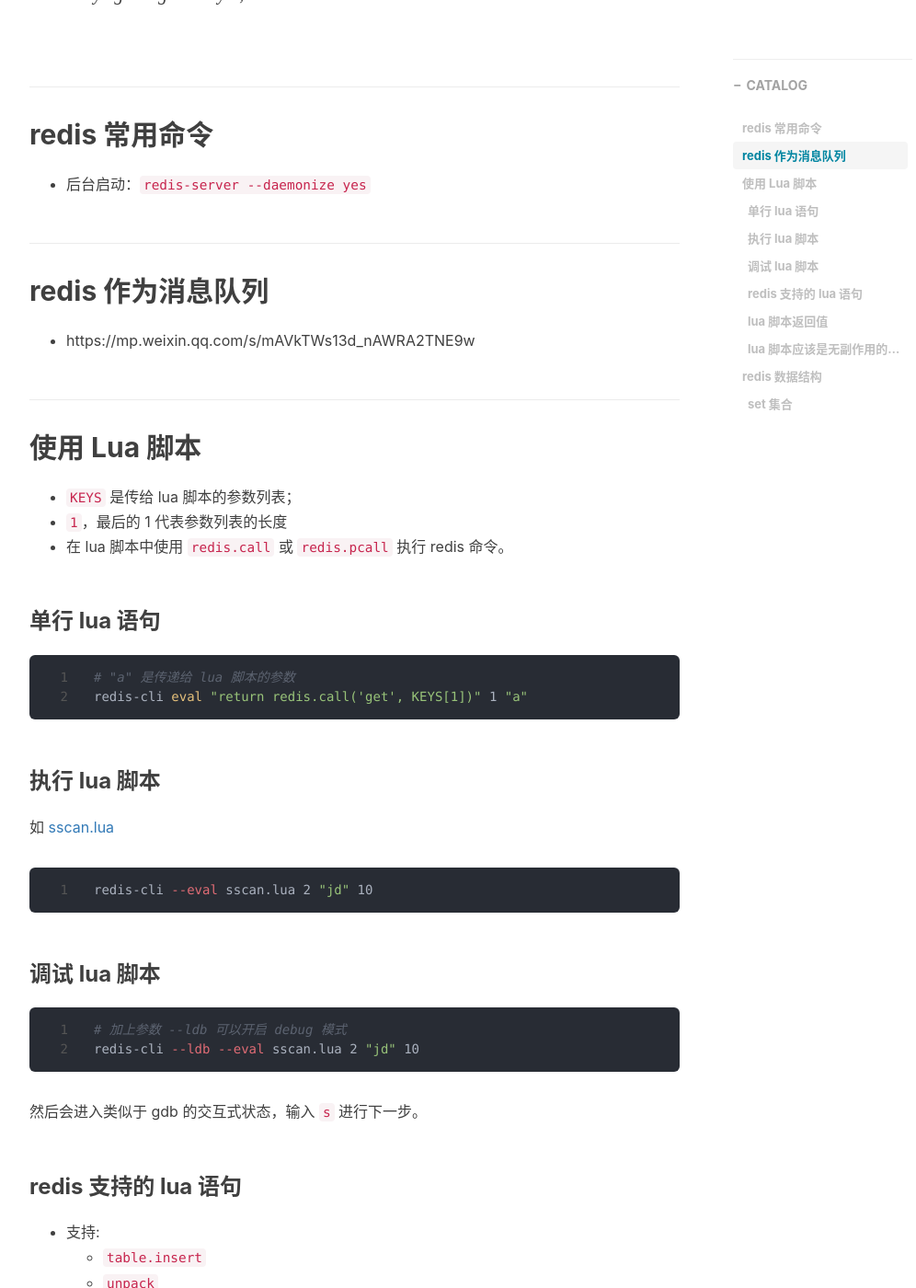
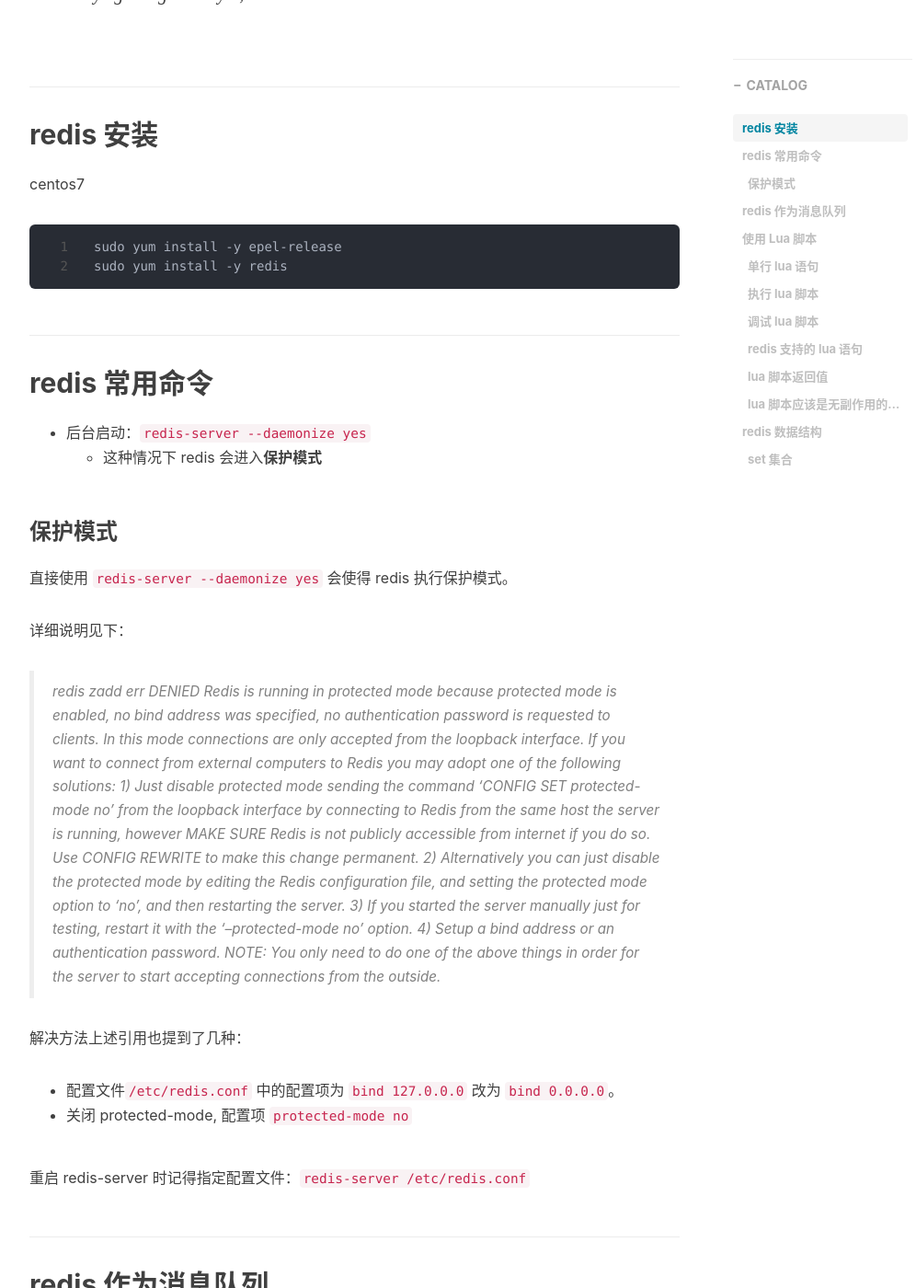
Before and after one commit to kougazhang/oom, a Jekyll site: the page built from _posts/2021-07-01-redis.md, in a window 1280 px wide and 1400 px high, scrolled down 232 px. Shown: the whole window at 92% size, without its empty margins (233-1229 px from the left). Built offline with Jekyll 4.4.1, drawn with Linux system fonts in a browser that asks for light colours; nearby versions of some CDN libraries; comment, search, counter and statistics services are not loaded.

Commit message:
redis: protected mode

````diff
--- a/_posts/2021-07-01-redis.md
+++ b/_posts/2021-07-01-redis.md
@@ -9,8 +9,29 @@ header-style: text
 tags:
   - redis
 ---
+## redis 安装
+centos7
+```
+sudo yum install -y epel-release
+sudo yum install -y redis
+```
+
 ## redis 常用命令
 + 后台启动：`redis-server --daemonize yes`
+    + 这种情况下 redis 会进入**保护模式**
+
+### 保护模式
+直接使用 `redis-server --daemonize yes` 会使得 redis 执行保护模式。
+
+详细说明见下：
+
+> redis zadd err DENIED Redis is running in protected mode because protected mode is enabled, no bind address was specified, no authentication password is requested to clients. In this mode connections are only accepted from the loopback interface. If you want to connect from external computers to Redis you may adopt one of the following solutions: 1) Just disable protected mode sending the command 'CONFIG SET protected-mode no' from the loopback interface by connecting to Redis from the same host the server is running, however MAKE SURE Redis is not publicly accessible from internet if you do so. Use CONFIG REWRITE to make this change permanent. 2) Alternatively you can just disable the protected mode by editing the Redis configuration file, and setting the protected mode option to 'no', and then restarting the server. 3) If you started the server manually just for testing, restart it with the '--protected-mode no' option. 4) Setup a bind address or an authentication password. NOTE: You only need to do one of the above things in order for the server to start accepting connections from the outside.
+
+解决方法上述引用也提到了几种：
++ 配置文件`/etc/redis.conf` 中的配置项为 `bind 127.0.0.0` 改为 `bind 0.0.0.0`。
++ 关闭 protected-mode, 配置项 `protected-mode no`
+
+重启 redis-server 时记得指定配置文件：`redis-server /etc/redis.conf`
 
 ## redis 作为消息队列
 + https://mp.weixin.qq.com/s/mAVkTWs13d_nAWRA2TNE9w
````
